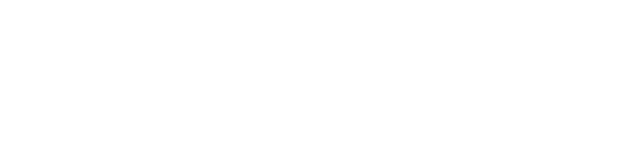
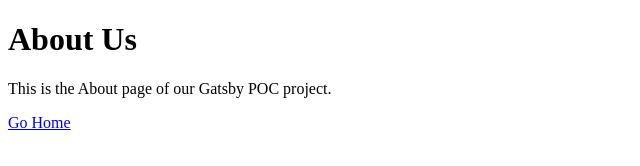
Before and after one commit to rishu843/gatsbyjs.github.io, a Gatsby site in the folder my-site/: page /about in a window 1280 px wide. Before the commit this address had no page. Shown: the whole page, without its empty margins (0-640 px from the left). Built offline with nearby package versions, Linux system fonts and the light colour scheme; Gatsby itself is replaced by a stand-in of ours.

Commit message:
#creating about folder in pages

```diff
--- a/my-site/src/components/Navbar.js
+++ b/my-site/src/components/Navbar.js
@@ -9,4 +9,4 @@
   </nav>
 )
 
-export default Navbar
+export default Navbar;
--- /dev/null
+++ b/my-site/src/pages/about.js
@@ -0,0 +1,14 @@
+import Navbar from "../components/Navbar"
+
+import * as React from "react"
+import { Link } from "gatsby"
+
+const AboutPage = () => (
+  <main>
+    <h1>About Us</h1>
+    <p>This is the About page of our Gatsby POC project.</p>
+    <Link to="/">Go Home</Link>
+  </main>
+)
+
+export default AboutPage
```
